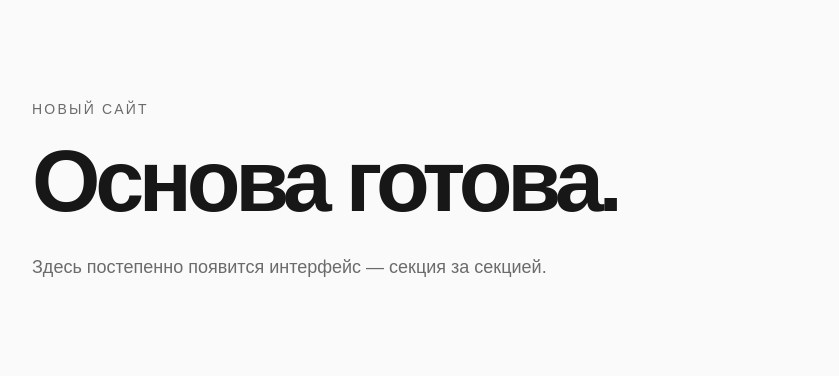
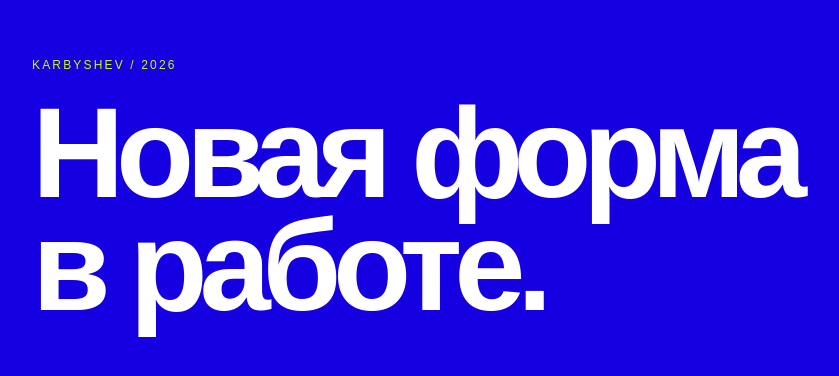
Before and after one commit to ntrglcrn/Karbyahev.design, a Next.js app: page / in a window 1280 px wide. Shown: the part 210-586 px from the top of the page, without its empty margins (32-871 px from the left). Built offline with nearby package versions, Linux system fonts and the light colour scheme.

Commit message:
Refresh base visual styles

```diff
--- a/src/app/globals.css
+++ b/src/app/globals.css
@@ -1,11 +1,11 @@
 @import "tailwindcss";
 
 :root {
-  --background: #fafafa;
-  --foreground: #171717;
-  --muted: #6b6b6b;
-  --border: #e5e5e5;
-  --accent: #171717;
+  --background: #1500e1;
+  --foreground: #ffffff;
+  --muted: #d9d7ff;
+  --border: rgb(255 255 255 / 0.35);
+  --accent: #c8ff00;
 }
 
 @theme inline {
@@ -25,9 +25,10 @@ body {
 }
 
 h1 {
-  font-size: clamp(2.5rem, 7vw, 5.5rem);
-  line-height: 0.95;
-  letter-spacing: -0.06em;
+  font-size: clamp(3.5rem, 10vw, 8rem);
+  font-weight: 700;
+  line-height: 0.88;
+  letter-spacing: -0.065em;
 }
 
 .container {
--- a/src/app/page.tsx
+++ b/src/app/page.tsx
@@ -1,14 +1,11 @@
 export default function Home() {
   return (
     <main className="container flex min-h-screen items-center py-12">
-      <section className="max-w-2xl">
-        <p className="mb-5 text-sm uppercase tracking-[0.16em] text-muted">
-          Новый сайт
+      <section className="max-w-4xl">
+        <p className="mb-6 text-xs font-medium uppercase tracking-[0.18em] text-accent">
+          Karbyshev / 2026
         </p>
-        <h1 className="font-semibold">Основа готова.</h1>
-        <p className="mt-8 max-w-xl text-muted">
-          Здесь постепенно появится интерфейс — секция за секцией.
-        </p>
+        <h1>Новая форма<br />в работе.</h1>
       </section>
     </main>
   );
```
